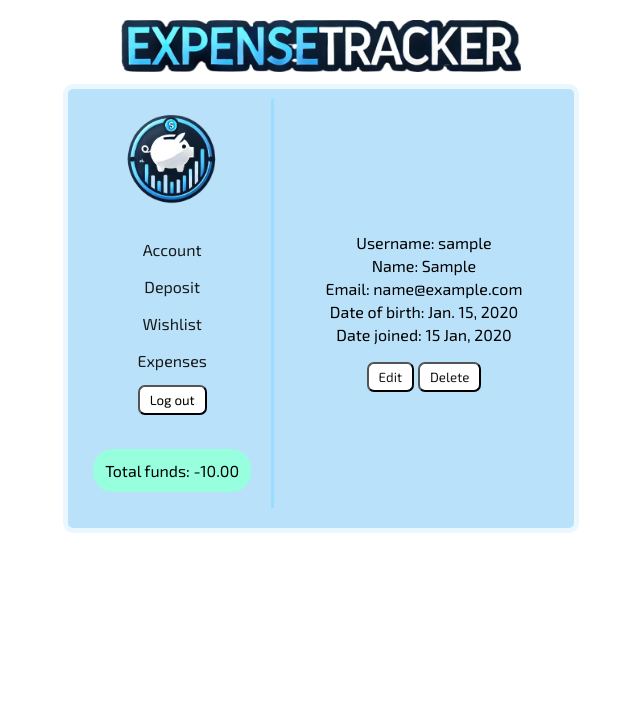
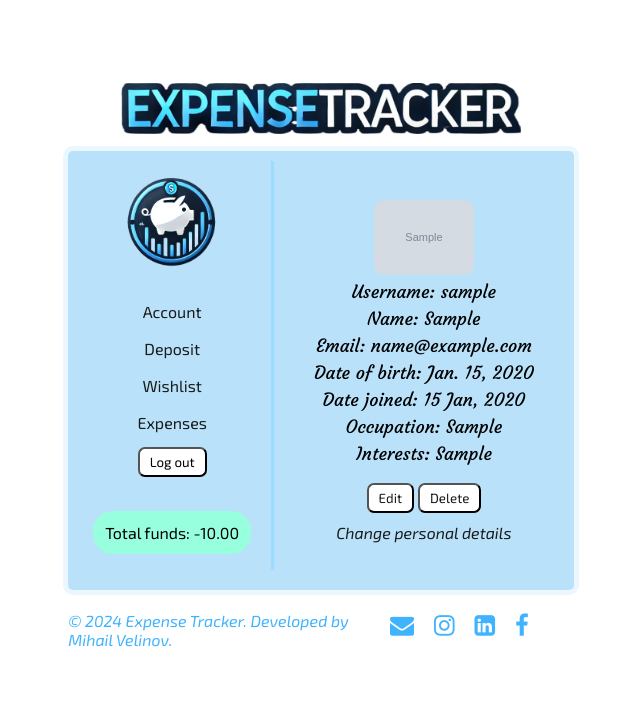
Before and after one commit to mixailvelinov/ExpenseTracker, a Django app: page /account/1/ in a window 1280 px wide. Shown: the top 727 px of the page, without its empty margins (319-959 px from the left). Run offline with Django 5.2, Linux system fonts and the light colour scheme; a user stored in the database is signed in; tables that the repository leaves empty hold one stand-in row (values such as "Sample post"); grey boxes marked "Sample" are stand-in pictures; some web fonts are replaced.

Commit message:
fixed wishlist issue, added profile update view and url, added footer

```diff
--- a/accounts/urls.py
+++ b/accounts/urls.py
@@ -7,5 +7,7 @@ urlpatterns = [
     path('logout/', views.UserLogoutView.as_view(), name='logout'),
     path('<int:id>/', views.user_details, name='details'),
     path('<int:id>/edit/', views.UserUpdateView.as_view(), name='edit'),
-    path('<int:id>/delete/', views.user_delete_view, name='delete')
+    path('<int:id>/delete/', views.user_delete_view, name='delete'),
+    path('<int:id>/profile/', views.ProfileUpdateView.as_view(), name='profile')
+
 ]
--- a/accounts/views.py
+++ b/accounts/views.py
@@ -6,7 +6,7 @@ from django.contrib.auth.views import LoginView, LogoutView
 from django.shortcuts import render, redirect, get_object_or_404
 from django.views.generic import CreateView, ListView, UpdateView
 
-from accounts.forms import UserRegisterForm, UserLoginForm, UserUpdateForm
+from accounts.forms import UserRegisterForm, UserLoginForm, UserUpdateForm, ProfileUpdateForm
 from accounts.models import CustomUser, Profile
 
 
@@ -44,8 +44,11 @@ def user_details(request, id):
     if user != request.user:
         raise PermissionDenied("You can't view this account!")
 
+    profile = Profile.objects.get(user__id=user.id)
+
     context = {
         'user': user,
+        'profile': profile,
     }
 
     return render(request, 'accounts/details.html', context)
@@ -84,3 +87,17 @@ def user_delete_view(request, id):
         return redirect('index')
 
     return render(request, 'accounts/delete.html', context)
+
+
+class ProfileUpdateView(UpdateView):
+    model = Profile
+    form_class = ProfileUpdateForm
+    template_name = 'accounts/profile.html'
+    pk_url_kwarg = 'id'
+    success_url = reverse_lazy('details')
+
+    def get_success_url(self):
+        return reverse_lazy('details', kwargs={'id': self.object.user.id})
+
+    def get_object(self, queryset=None):
+        return Profile.objects.get(user__id=self.kwargs['id'])
--- a/common/views.py
+++ b/common/views.py
@@ -92,6 +92,6 @@ class BoughtItemsListView(ListView):
     template_name = 'common/bought-items.html'
 
     def get_queryset(self):
-        queryset = Wish.objects.filter(is_bought=True)
+        queryset = Wish.objects.filter(is_bought=True, user_id=self.request.user.id)
 
         return queryset
--- a/static/styles/responsive.css
+++ b/static/styles/responsive.css
@@ -23,6 +23,10 @@
         border-bottom: 3px solid #9cddff;
         margin: 10px 20px;
     }
+
+    footer {
+        width: 60%;
+    }
 }
 
 @media (max-width: 700px) {
@@ -34,4 +38,15 @@
     .logo-text {
         width: 250px;
     }
+
+    footer {
+        flex-direction: column;
+        justify-content: center;
+        align-items: center;
+        width: 100%;
+    }
+
+    footer p {
+        text-align: center;
+    }
 }
--- a/static/styles/style.css
+++ b/static/styles/style.css
@@ -1,6 +1,14 @@
 @import url('https://fonts.googleapis.com/css2?family=Exo+2:ital,wght@0,100..900;1,100..900&family=Lexend+Giga:wght@100..900&family=Open+Sans:ital,wght@0,300..800;1,300..800&family=Orbitron:wght@400..900&display=swap');
 @import url('https://fonts.googleapis.com/css2?family=Electrolize&family=Exo+2:ital,wght@0,100..900;1,100..900&family=Lexend+Giga:wght@100..900&family=Open+Sans:ital,wght@0,300..800;1,300..800&family=Orbitron:wght@400..900&family=Playwrite+AU+SA+Guides&family=Turret+Road:wght@200;300;400;500;700;800&display=swap');
+@import url('https://fonts.googleapis.com/css2?family=Courgette&display=swap');
 
+body {
+    display: flex;
+    flex-direction: column;
+    justify-content: center;
+    height: 90vh;
+
+}
 
 p, a, ul, li, button {
     font-family: "Exo 2", serif;
@@ -78,6 +86,8 @@ button:hover {
     padding-bottom: 10px;
     border: 5px solid #ebf7ff;
 }
+
+
 
 .content-container {
     margin: 0 auto;
@@ -270,3 +280,68 @@ li {
 .fa:hover {
     color: white;
 }
+
+
+#change-details-button {
+    margin-top: 5px;
+    font-style: italic;
+    padding: 5px;
+}
+
+#change-details-button:hover {
+    border-radius: 10px;
+}
+
+/*account details*/
+
+.profile-pic-container {
+    width: 100px;
+    height: auto;
+    margin: 0 auto;
+}
+
+.profile-pic-container img {
+    width: 100%;
+    height: auto;
+    border-radius: 10px;
+}
+
+.account-details ul li {
+    font-family: 'Courgette', sans-serif; /* Replace 'Exo 2' with any font you want */
+    font-size: 18px;
+}
+
+/*footer*/
+
+footer {
+    display: flex;
+    justify-content: center;
+    width: 100%;
+    align-items: center;
+    width: 40%;
+    margin: 0 auto;
+    border-radius: 5px;
+}
+
+footer p {
+    color: #40b3ff;
+    font-style: italic;
+}
+
+.contacts {
+    display: flex;
+    margin-right: 30px;
+    padding: 10px;
+    margin-bottom: 10px;
+}
+
+.contacts .fa {
+    color: #40b3ff;
+    margin-left: 10px;
+    transition: transform 0.9s ease;
+}
+
+.contacts .fa:hover {
+    cursor: pointer;
+    transform: scale(1.5);
+}
--- a/templates/accounts/details.html
+++ b/templates/accounts/details.html
@@ -1,9 +1,19 @@
 {% extends 'base.html' %}
+{% load static %}
 
 {% block content %}
 
     <div class="account-details">
         <ul>
+
+            <div class="profile-pic-container">
+                {% if profile.profile_picture %}
+                    <img src="{{ profile.profile_picture }}" alt="">
+                {% else %}
+                    <img src="{% static 'images/user.jpg' %}" alt="">
+                {% endif %}
+            </div>
+
             <li>Username: {{ user.username }}</li>
                 {% if user.first_name %}
                     <li>Name: {{ user.first_name }}</li>
@@ -11,12 +21,15 @@
             <li>Email: {{ user.email }}</li>
             <li>Date of birth: {{ user.date_of_birth }}</li>
             <li>Date joined: {{ user.date_joined|date:'d M, Y' }}</li>
-            {% if obj.profile.occupation %}
-                <li>Occupation: {{ user.profile.occupation }}</li>
+
+            {% if profile.occupation %}
+                <li>Occupation: {{ profile.occupation }}</li>
             {% endif %}
-            {% if user.profile.interests %}
-                <li>Interest: {{ user.profile.interests }}</li>
+
+            {% if profile.interests %}
+                <li>Interests: {{ profile.interests }}</li>
             {% endif %}
+
         </ul>
 
         <div class="account-buttons-container">
@@ -24,6 +37,7 @@
             <button><a href="{% url 'edit' request.user.id %}">Edit</a></button>
             <button><a href="{% url 'delete' request.user.id %}">Delete</a></button>
         </div>
+        <a id='change-details-button' href="{% url 'profile' request.user.id %}">Change personal details</a>
 
     </div>
 
--- a/templates/base.html
+++ b/templates/base.html
@@ -57,11 +57,21 @@
 
     </div>
 
+
 </section>
 
 
+<footer>
+    <div><p>&copy; 2024 Expense Tracker. Developed by Mihail Velinov.</p></div>
+    <div class="contacts">
+        <a href="mailto:mihail.vasilev.velinov@gmail.com"><i style="font-size:24px" class="fa">&#xf0e0;</i></a>
+        <a href="https://www.instagram.com/mixailvelinov/"><i style="font-size:24px" class="fa">&#xf16d;</i></a>
+        <a href="https://www.linkedin.com/in/mihail-velinov-0a49aa121/"><i style="font-size:24px" class="fa">&#xf08c;</i></a>
+        <a href="https://www.facebook.com/mihail.velinov.37/"><i style="font-size:24px" class="fa">&#xf09a;</i></a>
 
+    </div>
 
+</footer>
 
 </body>
 </html>
```
Also changed, not shown: accounts/forms.py (+12 -0 lines), templates/accounts/profile.html (added, +16 -0 lines), static/images/user.jpg (added), static/styles/styles.css (deleted).
